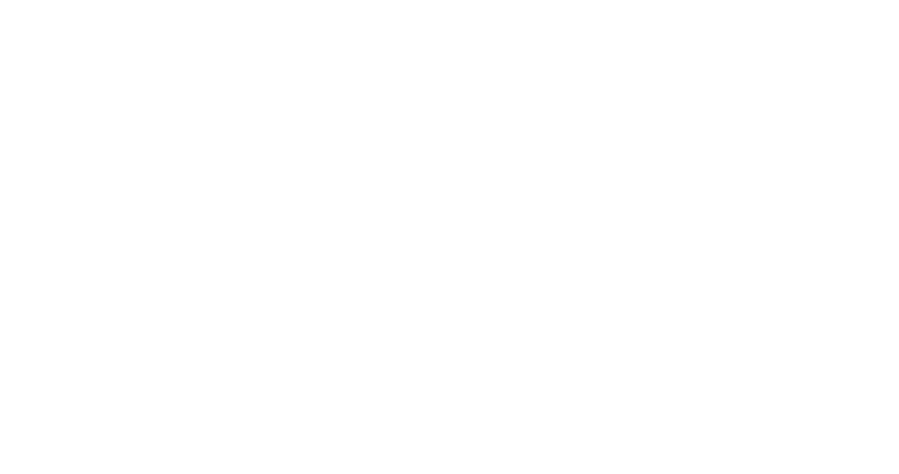
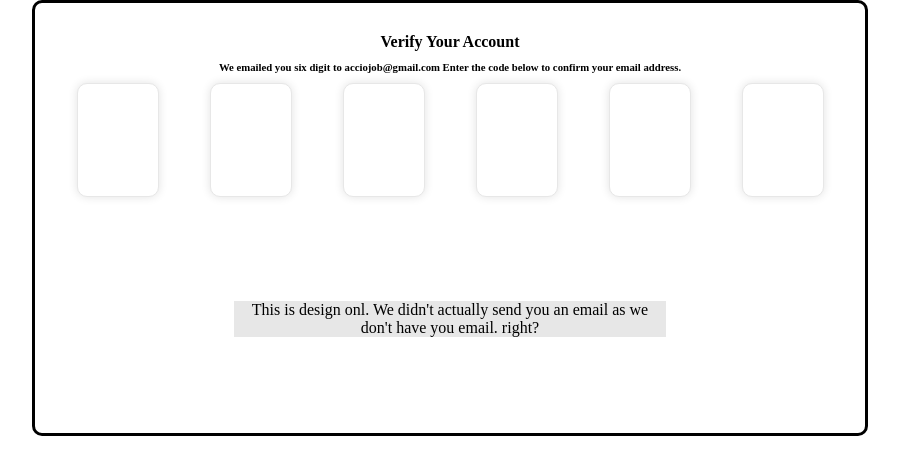
Before and after one commit to acciojob/OTP-gssubash, a website: page main.html in a window 1280 px wide. Shown: the whole page, without its empty margins (190-1089 px from the left). Drawn offline with Linux system fonts and the light colour scheme.

Commit message:
created a submission

```diff
--- a/main.html
+++ b/main.html
@@ -7,6 +7,14 @@
 </head>
 
 <body>
+	<div class="main-container">
+
+      <h4 id="verification_heading">Verify Your Account</h4>
+      <h6 id="verification_subtext">We emailed you six digit to acciojob@gmail.com Enter the code below to confirm your email address.</h6>
+      <div class="code-container">
+      </div>
+      <div id="bottom-msg">This is design onl. We didn't actually send you an email as we don't have you email. right?</div>
+    </div>
 	<!-- the entire body must be written by student -->
     <script type="text/javascript" src="./script.js">
 </script>
--- a/script.js
+++ b/script.js
@@ -1 +1,45 @@
 //your JS code here. If required.
+const container = document.querySelector(".code-container");
+
+function onInput(event) {
+  console.log("Event triggered");
+  const curElement = event.target;
+  if (curElement.value) {
+    lastEnteredValue = curElement;
+
+    curElement.nextElementSibling && curElement.nextElementSibling.focus();
+  }
+}
+
+function onBackspace(event) {
+  const e = event.target;
+
+  console.log("inside backspace");
+
+  e.value = "";
+  e.previousElementSibling && e.previousElementSibling.focus();
+}
+
+function onEnter(event) {
+  console.log('inside Enter');
+  event.target.nextElementSibling && event.target.nextElementSibling.focus();
+}
+
+function keyUps(event) {
+  if (event.key === "Enter") {
+    onEnter(event);
+  } else if (event.key === "Backspace") {
+    onBackspace(event);
+  }
+}
+
+let noOfInput = 6;
+
+for (let i = 1; i <= noOfInput; i++) {
+  const inputs = document.createElement("input");
+  inputs.maxLength = 1;
+  inputs.className = "code";
+  inputs.addEventListener("input", onInput);
+  inputs.addEventListener("keyup", keyUps);
+  container.appendChild(inputs);
+}
--- a/styles.css
+++ b/styles.css
@@ -1 +1,53 @@
 /*  your css code here. If applicable */
+*{
+  margin: 0px;
+  padding: 0px;
+}
+
+.main-container{
+  display: flex;
+  flex-direction: column;
+  align-items: center;
+  width: 830px;
+  height: 400px;
+  /* background-color: red; */
+  margin-inline: auto;
+  /* text-align: center; */
+  gap: 10px;
+  border: 3px solid black;
+  border-radius: 10px;
+  padding-top: 30px;
+}
+
+.code-container{
+  display: inline-flex;
+  width: 90%;
+  height: 28%;
+  /* background-color: blue; */
+  margin-inline: auto;
+  justify-content: space-between  ;
+  gap: 10px;
+}
+
+.code{
+  width: 80px;
+  height: 100%;
+  font-size: 4rem;
+  /* background-color: orange; */
+  border: 1px solid #e7e7e7;
+  border-radius: 10px;
+  text-align: center;
+  color: #757575;
+  box-shadow: 0px 0px 10px #e2e2e2;
+}
+
+.code:focus{
+  outline: 1px solid blue;
+}
+
+#bottom-msg{
+  width: 52%;
+  margin: auto;
+  background-color: #e7e7e7;
+  text-align: center;
+}
```
